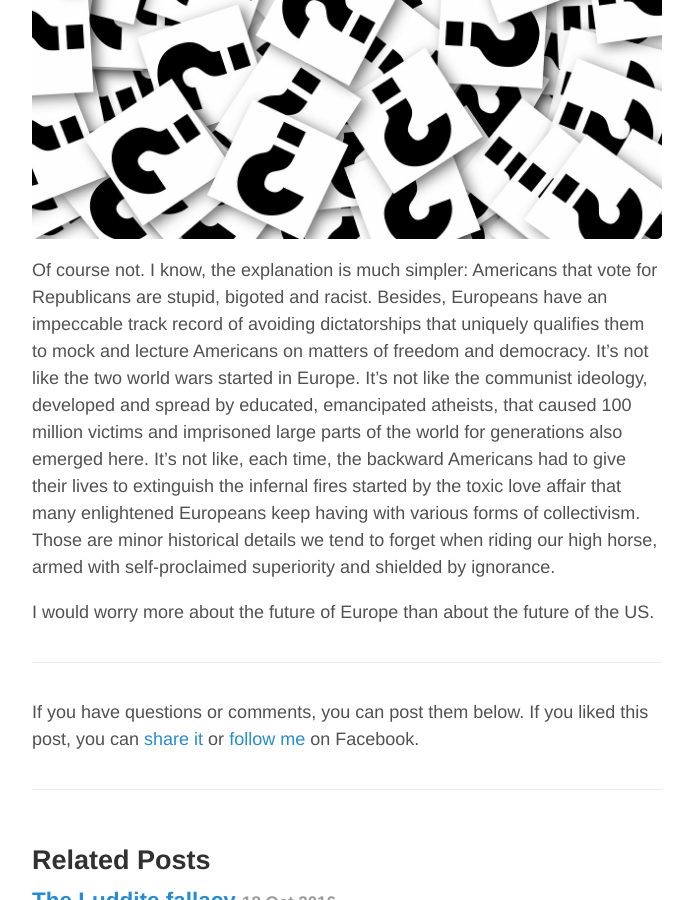
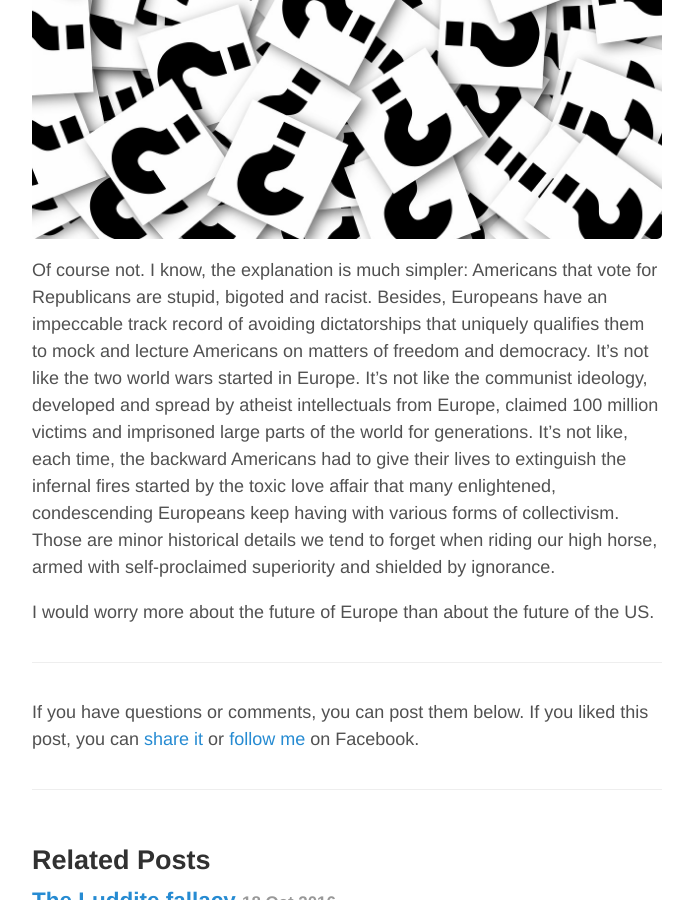
Before and after one commit to aoghina/aoghina.github.io, a Jekyll site: the page built from _posts/2016-11-09-could-it-be.md, in a window 1280 px wide and 900 px high, scrolled down 1415 px. Shown: the whole window, without its empty margins (293-986 px from the left). Built offline with Jekyll 4.4.1, drawn with Linux system fonts in a browser that asks for light colours; comment, search, counter and statistics services are not loaded.

Commit message:
Update could it be

```diff
--- a/_posts/2016-11-09-could-it-be.md
+++ b/_posts/2016-11-09-could-it-be.md
@@ -17,6 +17,6 @@ Could it be that people thought that a colorful language might be less dangerous
 
 ![Could it be](/assets/questions.jpg "Could it be")
 
-Of course not. I know, the explanation is much simpler: Americans that vote for Republicans are stupid, bigoted and racist. Besides, Europeans have an impeccable track record of avoiding dictatorships that uniquely qualifies them to mock and lecture Americans on matters of freedom and democracy. It's not like the two world wars started in Europe. It's not like the communist ideology, developed and spread by educated, emancipated atheists, that caused 100 million victims and imprisoned large parts of the world for generations also emerged here. It's not like, each time, the backward Americans had to give their lives to extinguish the infernal fires started by the toxic love affair that many enlightened Europeans keep having with various forms of collectivism. Those are minor historical details we tend to forget when riding our high horse, armed with self-proclaimed superiority and shielded by ignorance.
+Of course not. I know, the explanation is much simpler: Americans that vote for Republicans are stupid, bigoted and racist. Besides, Europeans have an impeccable track record of avoiding dictatorships that uniquely qualifies them to mock and lecture Americans on matters of freedom and democracy. It's not like the two world wars started in Europe. It's not like the communist ideology, developed and spread by atheist intellectuals from Europe, claimed 100 million victims and imprisoned large parts of the world for generations. It's not like, each time, the backward Americans had to give their lives to extinguish the infernal fires started by the toxic love affair that many enlightened, condescending Europeans keep having with various forms of collectivism. Those are minor historical details we tend to forget when riding our high horse, armed with self-proclaimed superiority and shielded by ignorance.
 
 I would worry more about the future of Europe than about the future of the US.
```
